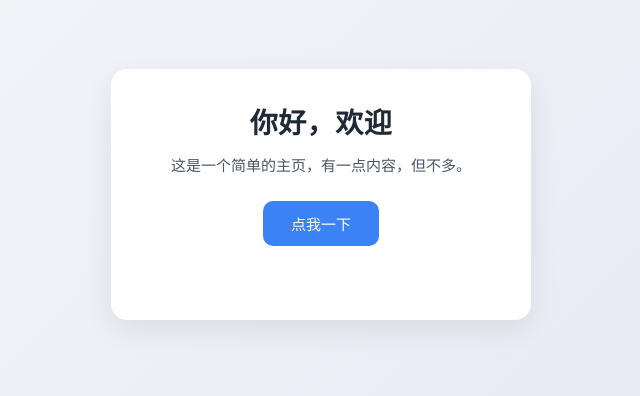
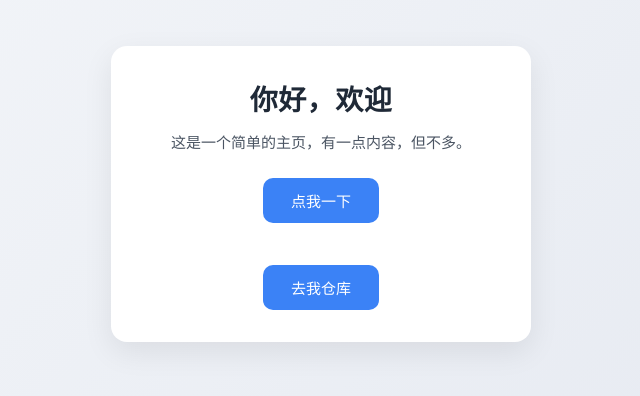
Before and after one commit to X-yx-86/vp, a plain HTML site: page index.html in a window 1280 px wide. Shown: the part 206-602 px from the top of the page, without its empty margins (319-959 px from the left). Drawn offline with Linux system fonts and the light colour scheme.

Commit message:
Update index.html

```diff
--- a/index.html
+++ b/index.html
@@ -85,6 +85,7 @@
     <p>这是一个简单的主页，有一点内容，但不多。</p>
     <button id="greetBtn">点我一下</button>
     <div id="message"></div>
+    <button id="greetBtn" hrre="https://github.com/X-yx-86/vp/tree/main">去我仓库</button>
   </main>
 
   <script>
```
